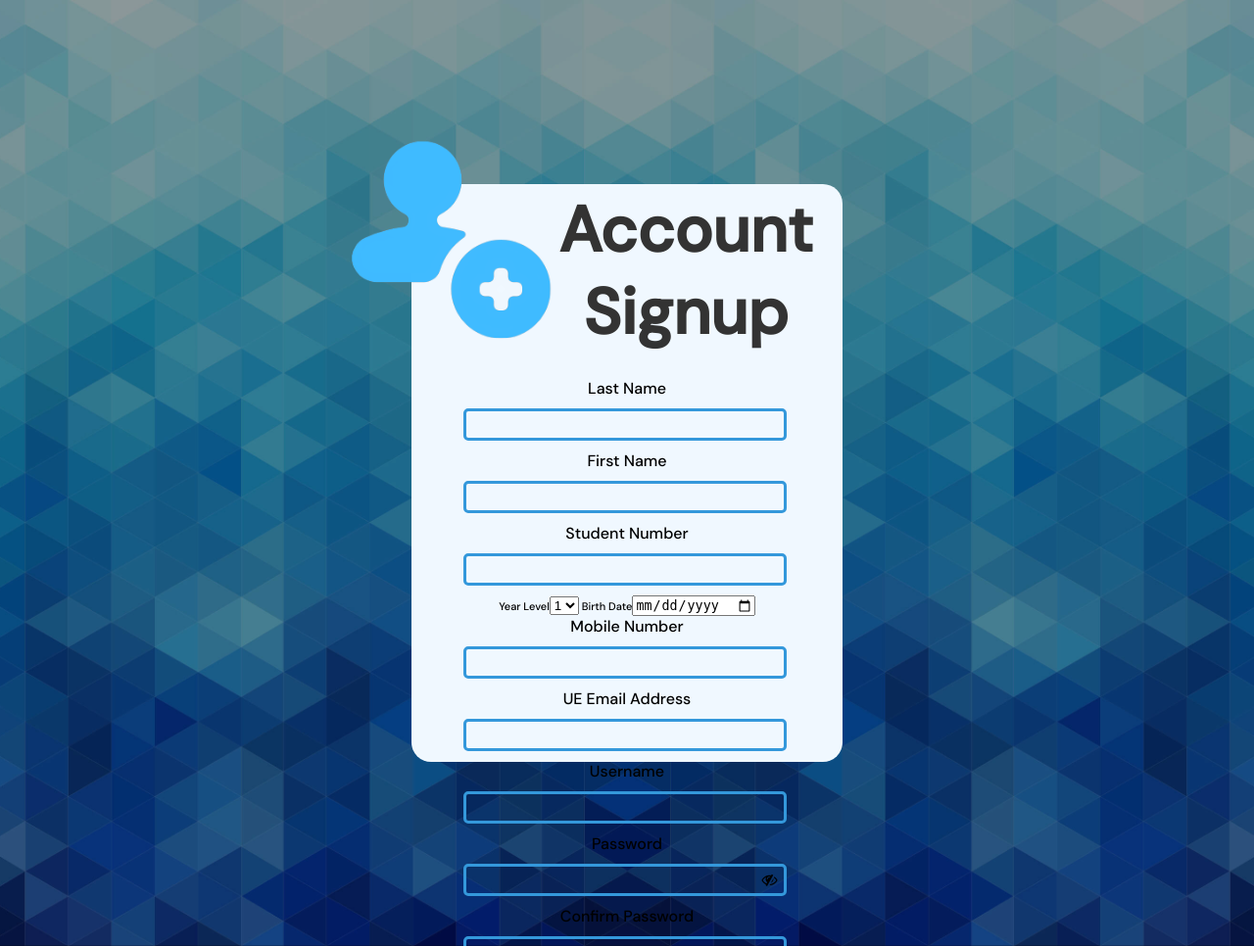
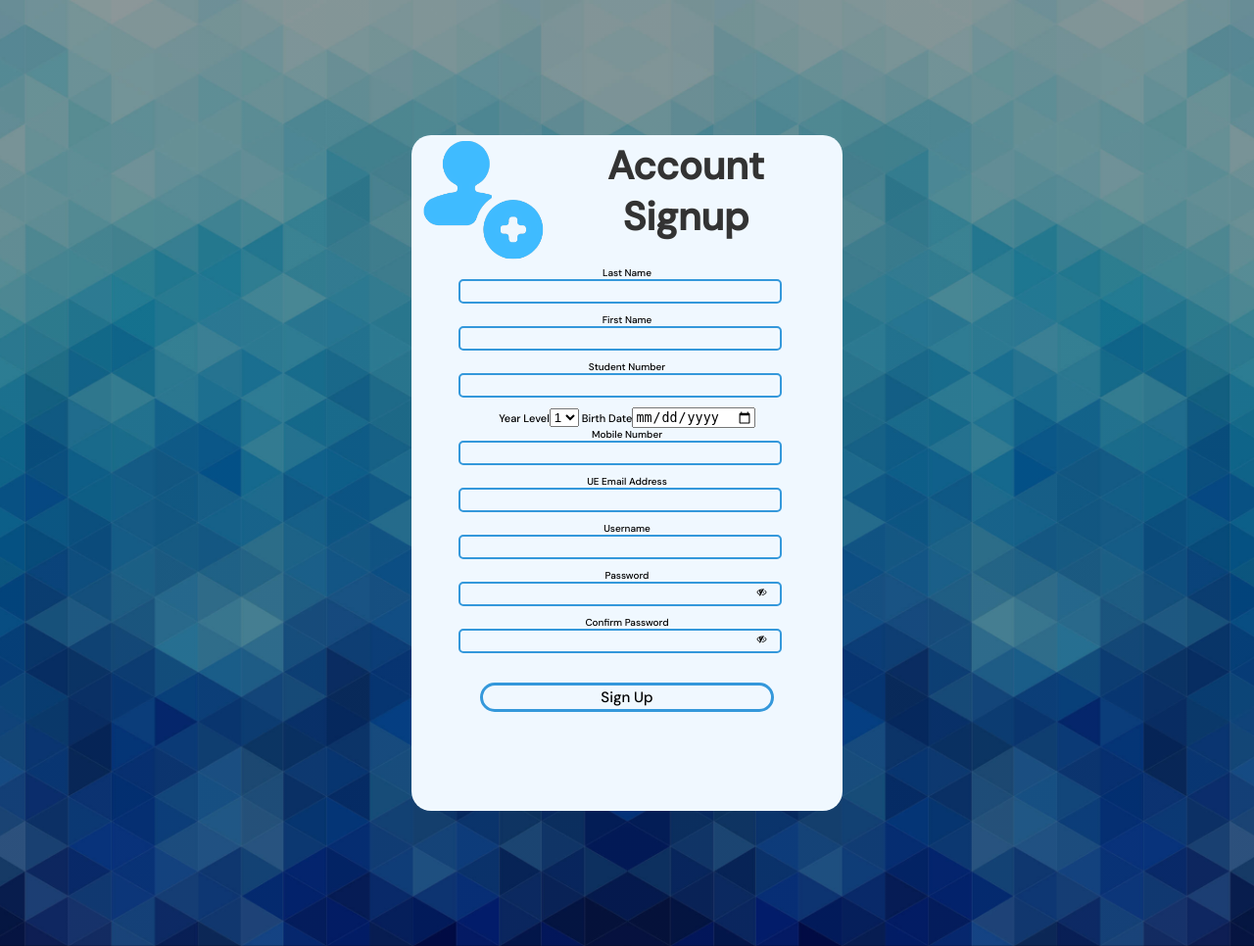
Before and after one commit to PEser28/data-validation, a PHP site: page /signup.html in a window 1280 px wide. Shown: the whole page at 98% size. Run offline with PHP 8.4, Linux system fonts and the light colour scheme.

Commit message:
Sign up page css edit

```diff
--- a/style3.1.css
+++ b/style3.1.css
@@ -8,7 +8,7 @@ body{
 }
 .box{
 	width: 400px;
-	height: 550px;
+	height: 650px;
 	padding: 20px;
 	position: absolute;
 	top: 50%;
@@ -17,28 +17,29 @@ body{
 	background: #F0F8FF;
 	text-align: center;
 	border-radius: 20px;
+    font-size: 10px;
 }
 .logo{
-	top: -70px;
-	left: -90px;
+	top: -10px;
+	left: -5px;
 	position: absolute;
-	width: 250px;
-	height: 250px;
+	width: 150px;
+	height: 150px;
 }
 .header{
 	margin-left: 120px;
 	margin-top: -15px;
 	margin-bottom: 25px;
-	font-size: 65px;
+	font-size: 40px;
 	color: #333333;
 }
 .box input[type = "text"],.box input[type = "password"]{
 	border: 0;
 	background: none;
-	margin: 10px;
+	margin-bottom: 10px;
 	margin-right: 15px;
-	border: 3px solid #3498db;
-	padding: 5px 10px;
+	border: 2px solid #3498db;
+	padding: 2px 10px;
 	width: 330px;
 	outline: none;
 	color: black;
@@ -46,7 +47,7 @@ body{
 	font-family: 'DM Sans', sans-serif;
 }
 .eye{
-	margin-top: 18px;
+	margin-top: 5px;
 	margin-left: -40px;
 	position: absolute;
 	cursor: pointer;
```
